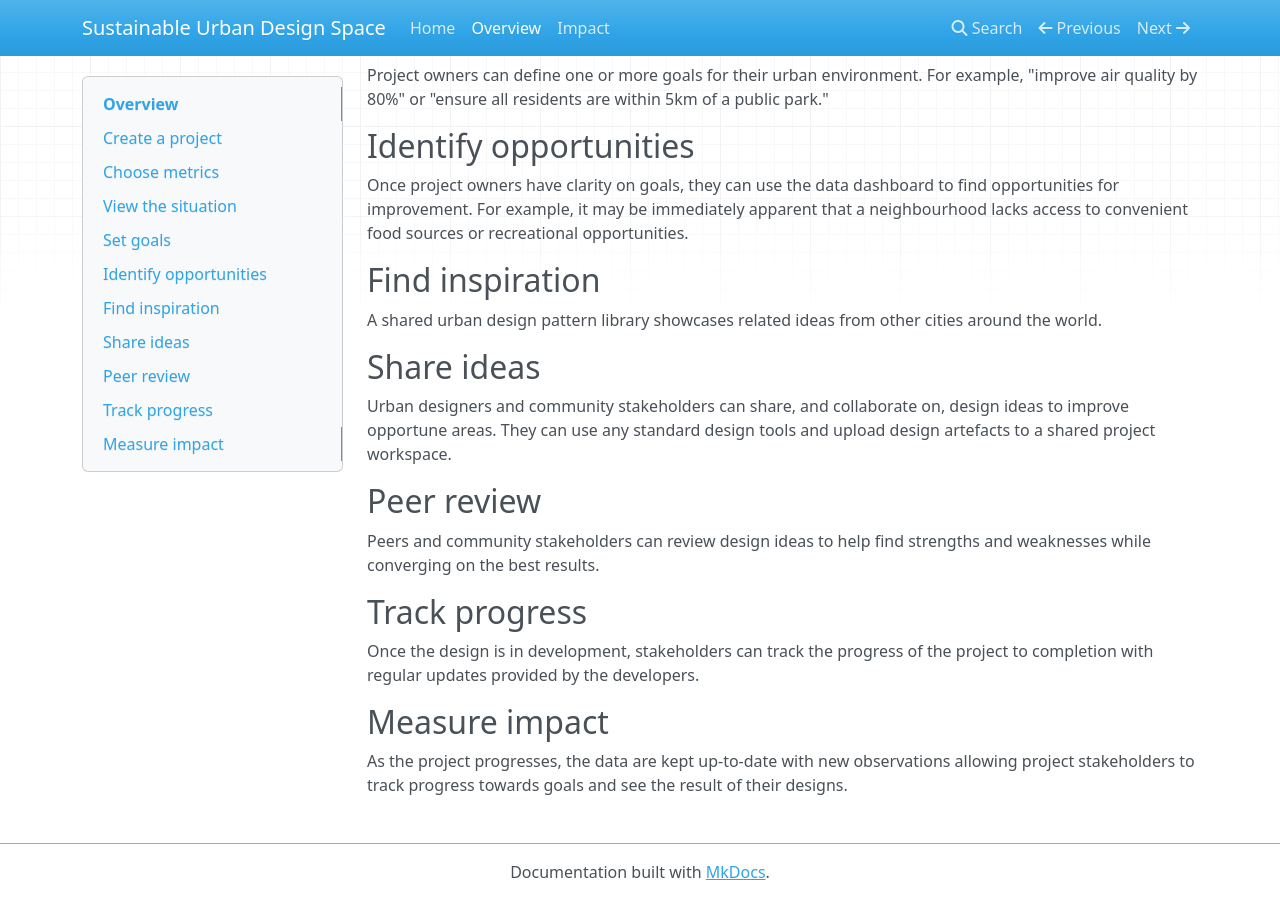
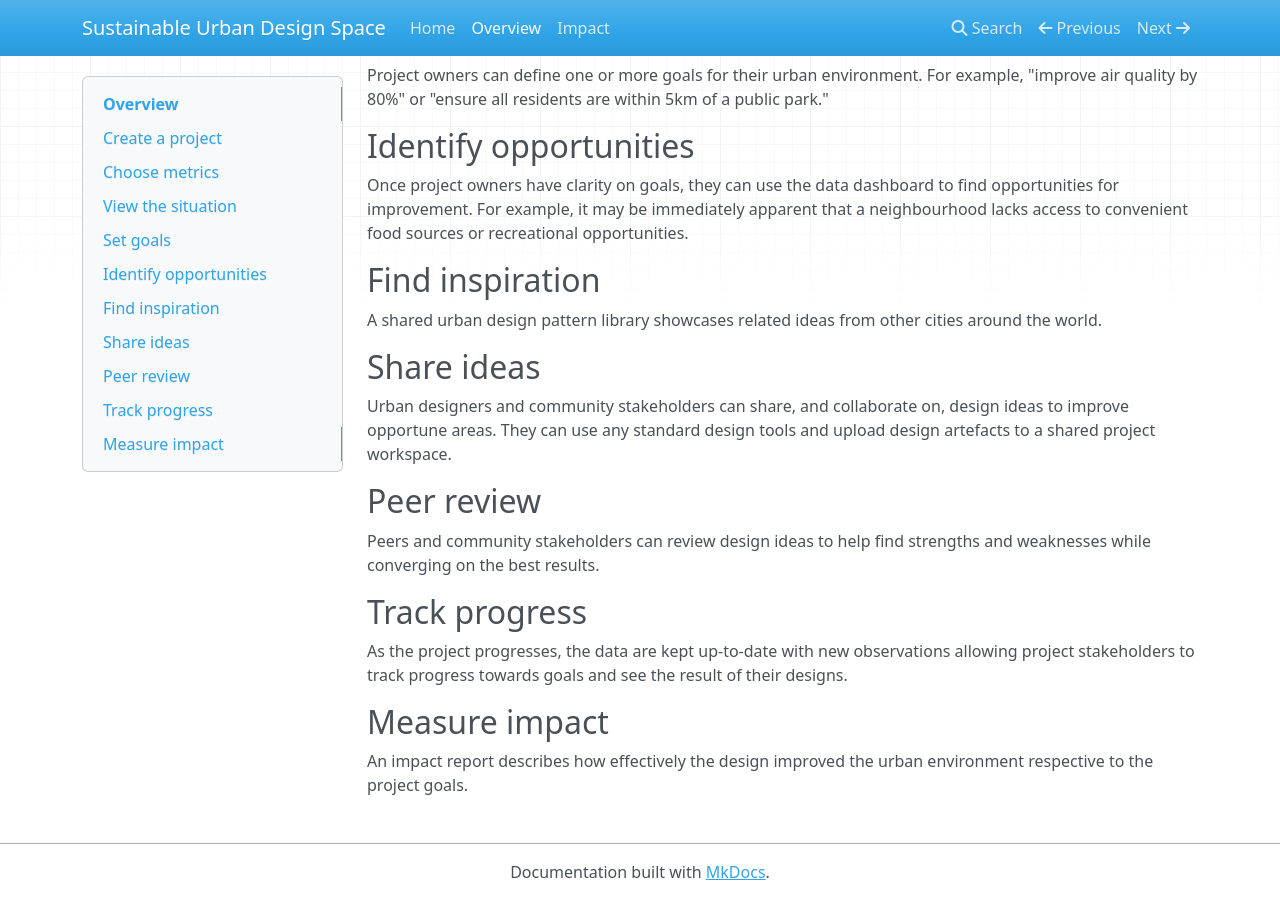
Before and after one commit to SustainableUrbanDesign/app, an MkDocs documentation site: the page built from docs/docs/overview.md, in a window 1280 px wide and 900 px high, scrolled down 561 px. Built offline with MkDocs 1.6.1, drawn with Linux system fonts in a browser that asks for light colours; nearby versions of some CDN libraries.

Commit message:
Reword track progress and measure impact sections

```diff
--- a/docs/docs/overview.md
+++ b/docs/docs/overview.md
@@ -26,7 +26,7 @@ Urban designers and community stakeholders can share, and collaborate on, design
 Peers and community stakeholders can review design ideas to help find strengths and weaknesses while converging on the best results.
 
 ## Track progress
-Once the design is in development, stakeholders can track the progress of the project to completion with regular updates provided by the developers.
+As the project progresses, the data are kept up-to-date with new observations allowing project stakeholders to track progress towards goals and see the result of their designs.
 
 ## Measure impact
-As the project progresses, the data are kept up-to-date with new observations allowing project stakeholders to track progress towards goals and see the result of their designs.
+An impact report describes how effectively the design improved the urban environment respective to the project goals.
```
